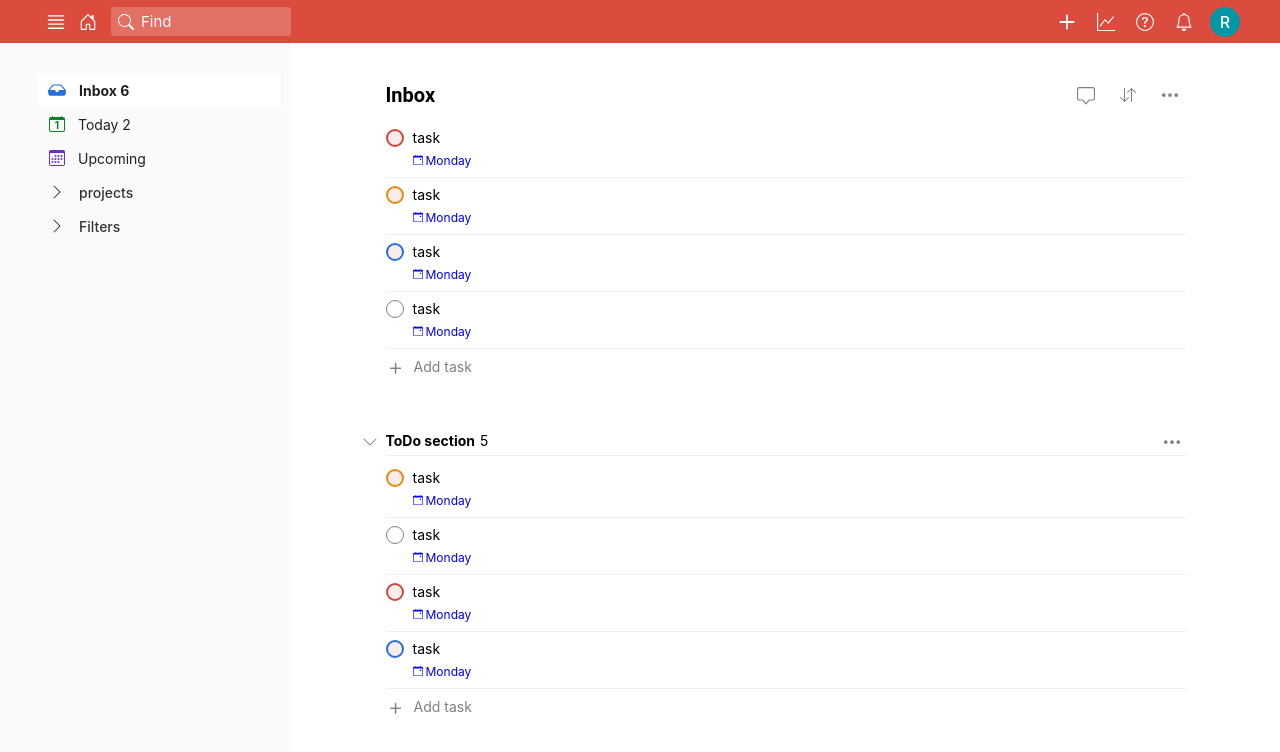
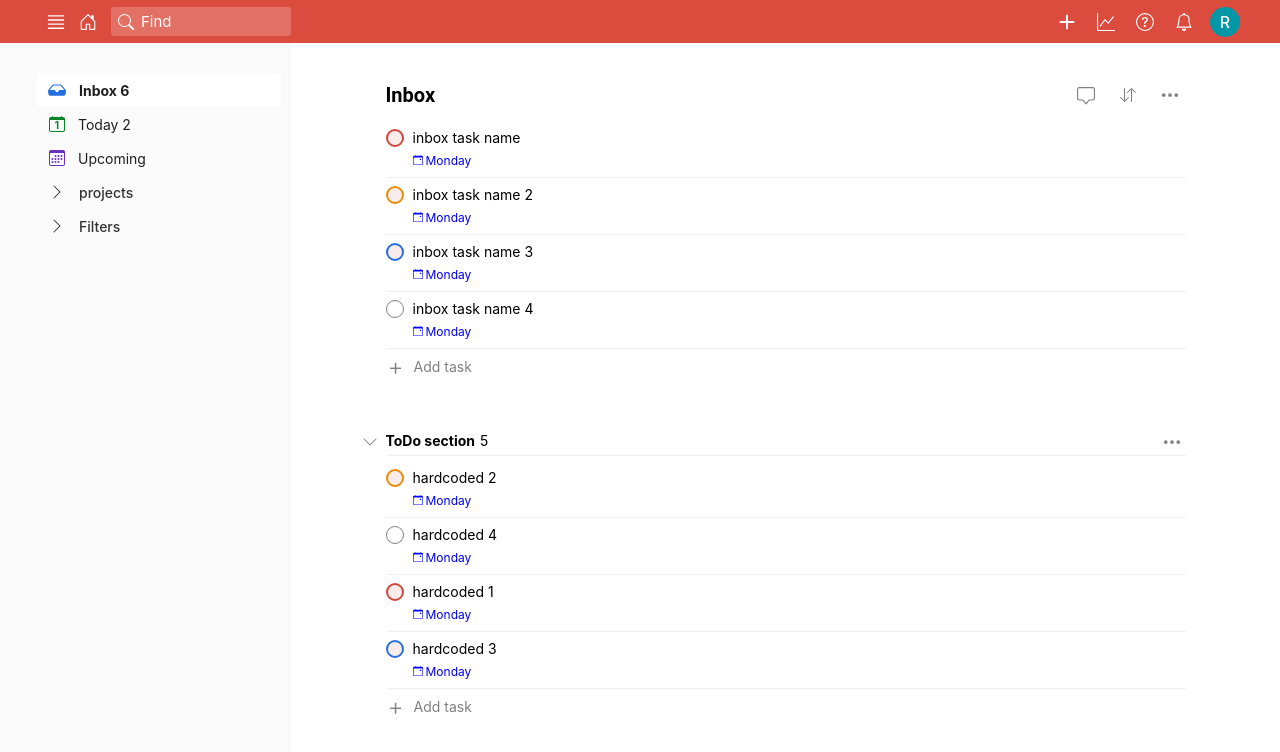
Before and after one commit to rafalrybicki/todoist_clone, a React (Create React App) app: page /inbox in a window 1280 px wide. Shown: the top 752 px of the page. Built offline with nearby package versions, Linux system fonts and the light colour scheme.

Commit message:
Refactor Task

```diff
--- a/src/components/AppMenu/ListItem.js
+++ b/src/components/AppMenu/ListItem.js
@@ -90,7 +90,7 @@ function ListItem({ text, path, onClick, children }) {
 ListItem.propTypes = {
    text: PropTypes.string.isRequired,
    path: PropTypes.string.isRequired,
-   onClick: PropTypes.func.isRequired,
+   onClick: PropTypes.func,
    children: PropTypes.node.isRequired,
 }
 
--- a/src/components/Task/index.js
+++ b/src/components/Task/index.js
@@ -1,4 +1,5 @@
 import React from 'react';
+import PropTypes from 'prop-types';
 import styled from 'styled-components/macro';
 
 import Actions from './Actions';
@@ -48,16 +49,25 @@ const StyledTask = styled.li`
    }
 `
 
-function Task({ priority }) {
+function Task({ id, content, priority, endDate, completionDate, subTasks }) {
    return (
       <StyledTask>
          <Grip />
          <Checkbox priority={priority} />
-         <span className="content">task</span>
+         <span className="content">{content}</span>
          <Date />
          <Actions className="actions" />
       </StyledTask>
    )
 }
 
+Task.propTypes = {
+   id: PropTypes.string.isRequired,
+   content: PropTypes.string.isRequired,
+   priority: PropTypes.number.isRequired,
+   endDate: PropTypes.string,
+   completionDate: PropTypes.string,
+   subTasks: PropTypes.string
+}
+
 export default Task
```
Also changed, not shown: 1 other file (tests, documents, lock files or other folders).
